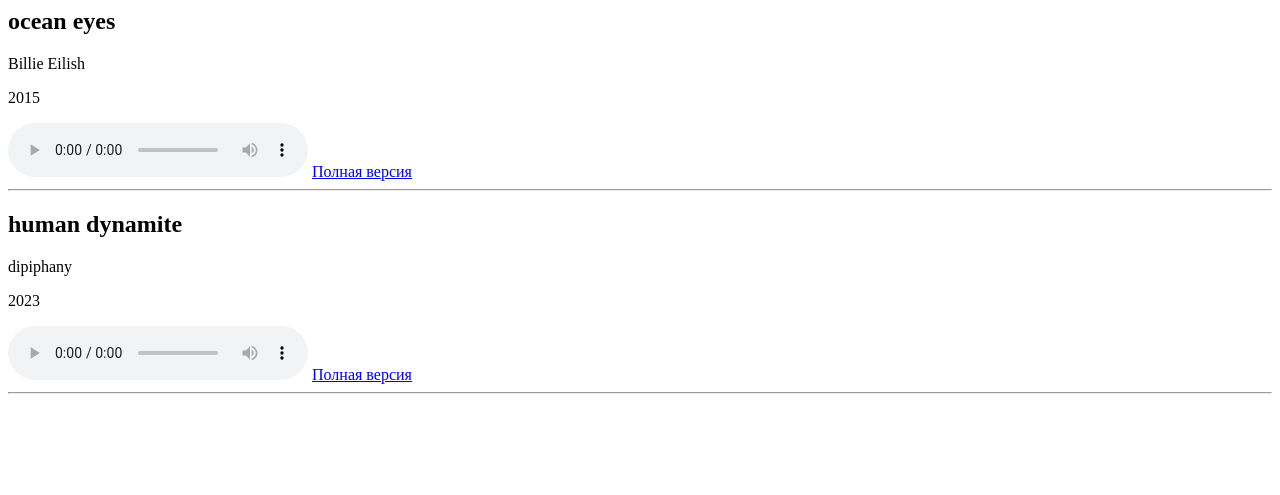
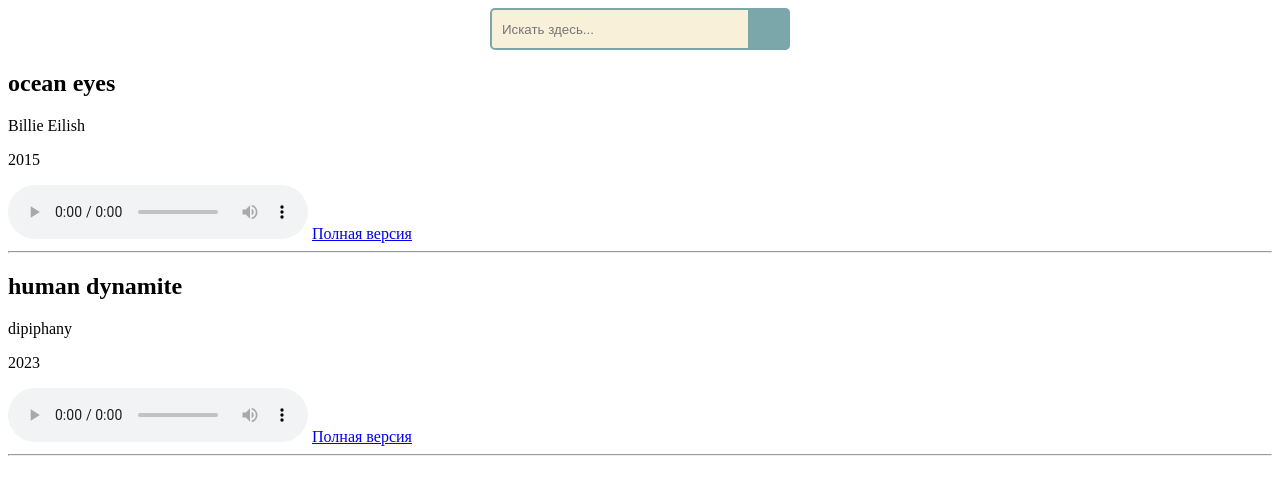
Before and after one commit to K5467/music_service, a Django app: page / in a window 1280 px wide. Shown: the top 495 px of the page. Run offline with Django 4.2, Linux system fonts and the light colour scheme; data comes from the database, SQL or seed files in the repository; both versions use the stored data as it was after the commit.

Commit message:
correction

```diff
--- a/music_shop/music_app/static/css/style.css
+++ b/music_shop/music_app/static/css/style.css
@@ -0,0 +1,33 @@
+* {box-sizing: border-box;}
+.form_search {
+  position: relative;
+  width: 300px;
+  margin: 0 auto;
+}
+input {
+  width: 100%;
+  height: 42px;
+  padding-left: 10px;
+  border: 2px solid #7BA7AB;
+  border-radius: 5px;
+  outline: none;
+  background: #F9F0DA;
+  color: #9E9C9C;
+}
+button {
+  position: absolute;
+  top: 0;
+  right: 0px;
+  width: 42px;
+  height: 42px;
+  border: none;
+  background: #7BA7AB;
+  border-radius: 0 5px 5px 0;
+  cursor: pointer;
+}
+button:before {
+  content: "\f002";
+  font-family: FontAwesome;
+  font-size: 16px;
+  color: #F9F0DA;
+}
--- a/music_shop/music_app/templates/music_app/index.html
+++ b/music_shop/music_app/templates/music_app/index.html
@@ -1,4 +1,14 @@
+{% load static %}
+<link rel="stylesheet" href="{% static 'music_app/static/css/style.css' %}">
+<div class="form_search">
+    <form>
+        <input type="text" placeholder="Искать здесь...">
+        <button type="submit"></button>
+    </form>
+</div>
+
 {% for song in songs %}
+<div>
     <h2>{{ song.title }}</h2>
     <p>{{ song.artist }}</p>
     <p>{{ song.year }}</p>
@@ -12,4 +22,5 @@
         <a href="{% url 'purchase_song' song_id=song.id %}">Купить</a>
     {% endif %}
     <hr>
-{% endfor %}
+    {% endfor %}
+</div>
--- a/music_shop/music_app/templates/music_app/search.html
+++ b/music_shop/music_app/templates/music_app/search.html
@@ -1,3 +1,4 @@
+html
 <h1>Результаты поиска для "{{ query }}"</h1>
 {% for song in songs %}
 <h2>{{ song.title }}</h2>
--- a/music_shop/music_shop/settings.py
+++ b/music_shop/music_shop/settings.py
@@ -120,7 +120,7 @@
 STATIC_URL = '/static/'
 
 STATICFILES_DIRS = [
-   os.path.join(BASE_DIR, "music_app\static"),
+    BASE_DIR / 'static',
 ]
 
 # Default primary key field type
--- a/music_shop/music_shop/urls.py
+++ b/music_shop/music_shop/urls.py
@@ -1,8 +1,8 @@
-
 from django.contrib import admin
 from django.urls import path, include
-
+from django.conf import settings
+from django.conf.urls.static import static
 urlpatterns = [
     path('admin/', admin.site.urls),
     path('', include('music_app.urls')),
-]
+] + static(settings.STATIC_URL, document_root=settings.STATIC_ROOT)
```
Also changed, not shown: music_shop/db.sqlite3, music_shop/music_app/templates/music_app/my_songs.html (indentation only). Lines whose indentation alone changed are shown as unchanged.
